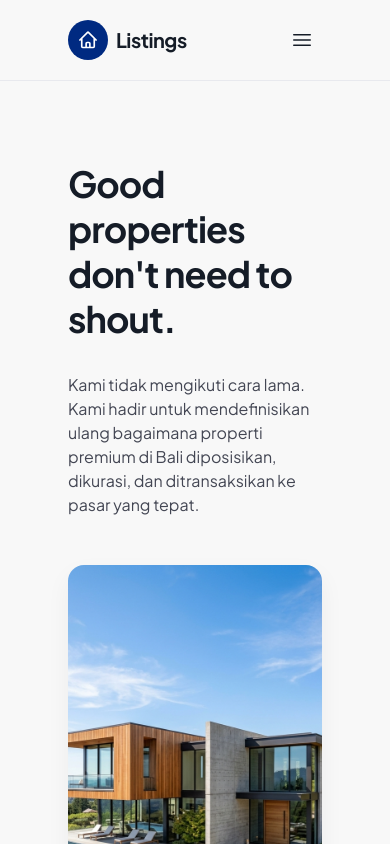
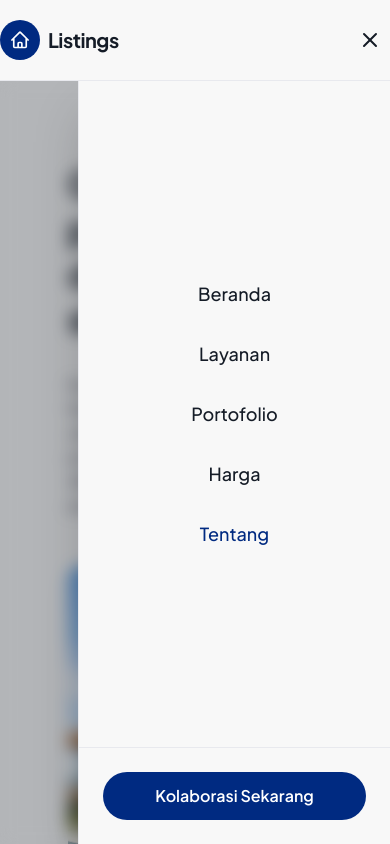
Before and after one commit to AIDILYOWIE/agency_property_website, a Next.js app: page /about in a window 390 px wide. Both pictures are taken after a click on the button "Buka menu". Shown: the top 844 px of the page. Built offline with nearby package versions, Linux system fonts and the light colour scheme.

Commit message:
:lipstick: :white_check_mark: Add asidebar in screen mobile and tablet

```diff
--- a/app/_components/layout/Navbar.tsx
+++ b/app/_components/layout/Navbar.tsx
@@ -1,12 +1,41 @@
-import React from "react";
+"use client";
+
+import React, { useState, useEffect } from "react";
 import Link from "next/link";
+import { usePathname } from "next/navigation";
+import { Menu, X } from "lucide-react";
 import { Button } from "../ui/Button";
 
+const navLinks = [
+  { label: "Beranda", href: "/" },
+  { label: "Layanan", href: "/layanan" },
+  { label: "Portofolio", href: "/portfolio" },
+  { label: "Harga", href: "/pricing" },
+  { label: "Tentang", href: "/about" },
+];
+
 export function Navbar() {
-  return (
-    <nav className="w-full bg-background sticky top-0 z-50 border-b border-outline-variant/30 px-[68px] ">
-      <div className=" h-20 flex items-center justify-between">
-        {/* Logo */}
+  const [isOpen, setIsOpen] = useState(false);
+  const pathname = usePathname();
+
+  // Close drawer on route change
+  useEffect(() => {
+    setIsOpen(false);
+  }, [pathname]);
+
+  // Lock body scroll when drawer is open
+  useEffect(() => {
+    if (isOpen) {
+      document.body.style.overflow = "hidden";
+    } else {
+      document.body.style.overflow = "";
+    }
+    return () => {
+      document.body.style.overflow = "";
+    };
+  }, [isOpen]);
+
+  const Logo = () => (
     <Link href="/" className="flex items-center gap-2 group">
       <div className="w-10 h-10 rounded-full bg-primary flex items-center justify-center text-on-primary group-hover:bg-primary-container group-hover:text-primary transition-colors">
         <svg
@@ -28,66 +57,108 @@ export function Navbar() {
         Listings
       </span>
     </Link>
+  );
+
+  return (
+    <>
+      <nav className="w-full bg-background sticky top-0 z-50 border-b border-outline-variant/30 px-page">
+        <div className="h-20 flex items-center justify-between">
+          {/* Logo */}
+          <Logo />
 
           {/* Desktop Links */}
-        <div className="hidden md:flex items-center gap-8">
+          <div className="hidden lg:flex items-center gap-8">
+            {navLinks.map((link) => (
               <Link
-            href="/"
-            className="text-on-background font-medium hover:text-primary transition-colors"
+                key={link.href}
+                href={link.href}
+                className={`font-medium transition-colors ${
+                  pathname === link.href
+                    ? "text-primary"
+                    : "text-on-background hover:text-primary"
+                }`}
               >
-            Beranda
+                {link.label}
               </Link>
-          <Link
-            href="/layanan"
-            className="text-on-background font-medium hover:text-primary transition-colors"
-          >
-            Layanan
-          </Link>
-          <Link
-            href="/portfolio"
-            className="text-on-background font-medium hover:text-primary transition-colors"
-          >
-            Portofolio
-          </Link>
-          <Link
-            href="/pricing"
-            className="text-on-background font-medium hover:text-primary transition-colors"
-          >
-            Harga
-          </Link>
-          <Link
-            href="/#tentang"
-            className="text-on-background font-medium hover:text-primary transition-colors"
-          >
-            Tentang
-          </Link>
+            ))}
           </div>
 
-        {/* CTA */}
-        <div className="hidden md:block">
-          <Button variant="primary">Kolaborasi Sekarang</Button>
+          {/* Desktop CTA */}
+          <div className="hidden lg:block">
+            <Button href="/pricing#partnership-model" variant="primary">
+              Kolaborasi Sekarang
+            </Button>
           </div>
 
-        {/* Mobile Menu Toggle (Placeholder for visual) */}
-        <div className="md:hidden">
-          <button className="text-on-background p-2">
-            <svg
-              xmlns="http://www.w3.org/2000/svg"
-              fill="none"
-              viewBox="0 0 24 24"
-              strokeWidth={1.5}
-              stroke="currentColor"
-              className="w-6 h-6"
+          {/* Hamburger Button — visible on tablet & mobile (< lg) */}
+          <button
+            onClick={() => setIsOpen((prev) => !prev)}
+            className="lg:hidden flex items-center justify-center w-10 h-10 rounded-lg text-on-background hover:bg-surface-container transition-colors"
+            aria-label={isOpen ? "Tutup menu" : "Buka menu"}
+            aria-expanded={isOpen}
           >
-              <path
-                strokeLinecap="round"
-                strokeLinejoin="round"
-                d="M3.75 6.75h16.5M3.75 12h16.5m-16.5 5.25h16.5"
-              />
-            </svg>
+            <div className="relative w-6 h-6">
+              <Menu className={`absolute inset-0 transition-all duration-300 ${isOpen ? "rotate-90 scale-50 opacity-0" : "rotate-0 scale-100 opacity-100"}`} />
+              <X className={`absolute inset-0 transition-all duration-300 ${isOpen ? "rotate-0 scale-100 opacity-100" : "-rotate-90 scale-50 opacity-0"}`} />
+            </div>
           </button>
         </div>
+      </nav>
+
+      {/* ── Backdrop ───────────────────────────────────────────────── */}
+      <div
+        onClick={() => setIsOpen(false)}
+        className={`fixed inset-x-0 bottom-0 top-20 z-40 bg-on-background/30 backdrop-blur-sm transition-opacity duration-300 lg:hidden ${
+          isOpen ? "opacity-100 pointer-events-auto" : "opacity-0 pointer-events-none"
+        }`}
+        aria-hidden="true"
+      />
+
+      {/* ── Slide-in Drawer ─────────────────────────────────────────── */}
+      <aside
+        className={`fixed top-20 right-0 z-40 h-[calc(100vh-5rem)] w-[80%] max-w-sm bg-background border-l border-outline-variant/30 shadow-2xl flex flex-col transition-transform duration-300 ease-in-out lg:hidden ${
+          isOpen ? "translate-x-0" : "translate-x-full"
+        }`}
+        aria-label="Mobile navigation menu"
+      >
+        {/* Drawer Nav Links */}
+        <nav className="flex flex-col gap-2 p-6 flex-grow overflow-y-auto justify-center">
+          {navLinks.map((link, i) => (
+            <Link
+              key={link.href}
+              href={link.href}
+              onClick={() => setIsOpen(false)}
+              style={{ transitionDelay: isOpen ? `${i * 50 + 100}ms` : "0ms" }}
+              className={`px-4 py-3 font-medium text-lg text-center transition-all duration-300 ${
+                isOpen ? "translate-x-0 opacity-100" : "translate-x-4 opacity-0"
+              } ${
+                pathname === link.href
+                  ? "text-primary"
+                  : "text-on-background hover:text-primary"
+              }`}
+            >
+              {link.label}
+            </Link>
+          ))}
+        </nav>
+
+        {/* Drawer Footer CTA */}
+        <div
+          className={`p-6 border-t border-outline-variant/30 transition-all duration-300 shrink-0 ${
+            isOpen ? "opacity-100 translate-y-0" : "opacity-0 translate-y-4"
+          }`}
+          style={{ transitionDelay: isOpen ? "350ms" : "0ms" }}
+        >
+          <Button
+            href="/pricing#partnership-model"
+            variant="primary"
+            className="w-full justify-center"
+            onClick={() => setIsOpen(false)}
+          >
+            Kolaborasi Sekarang
+          </Button>
         </div>
-    </nav>
+      </aside>
+    </>
   );
 }
```
Also changed, not shown: 1 other file (tests, documents, lock files or other folders). Lines whose indentation alone changed are shown as unchanged.
